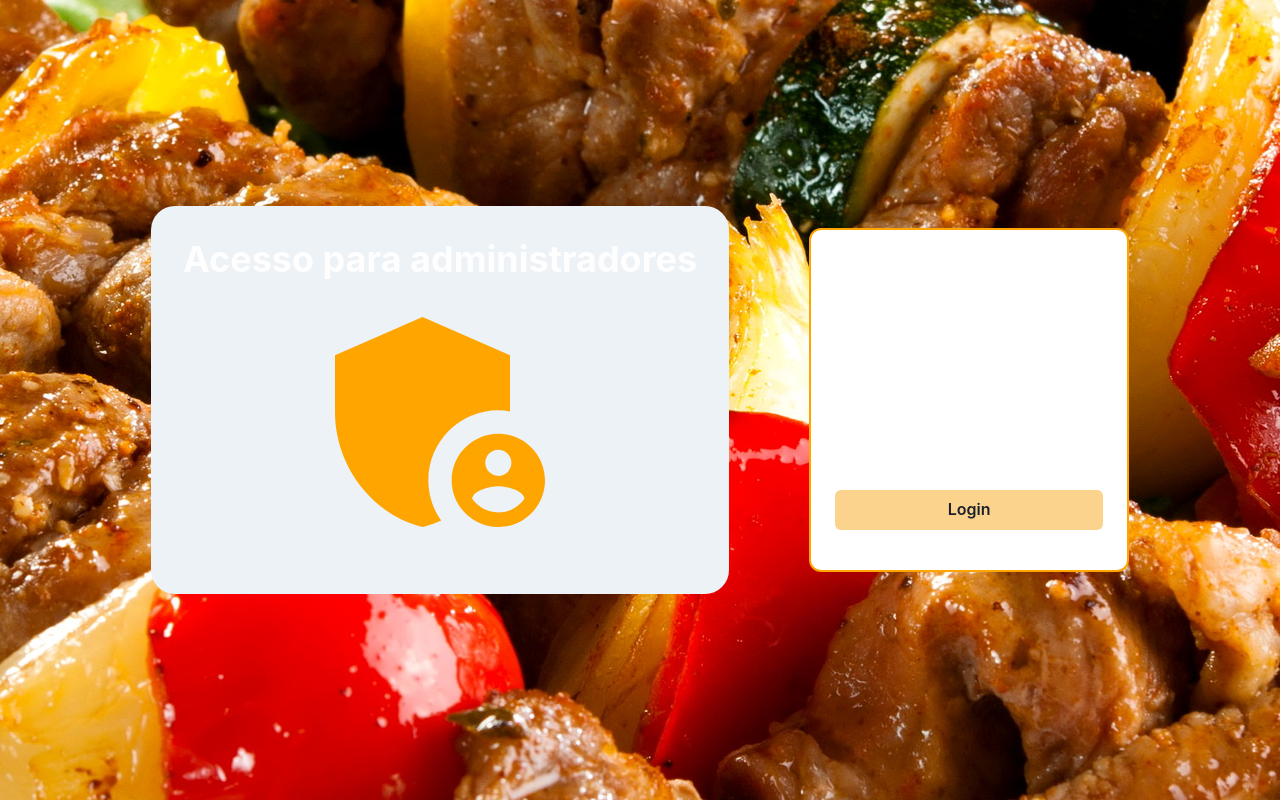
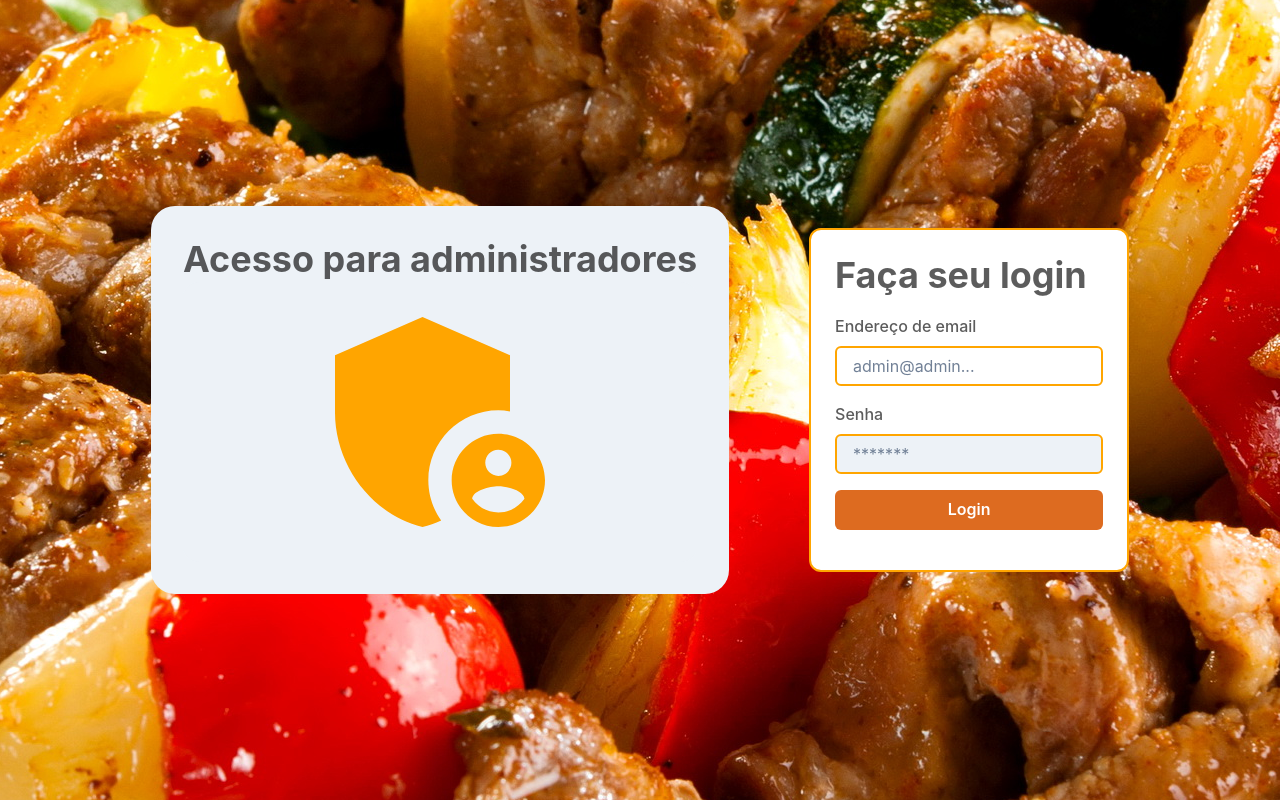
Before and after one commit to xFabriicioJS/chuleta-quentev2, a React (Create React App) app in the folder frontend/: page /login/admin in a window 1280 px wide. Built offline with nearby package versions, Linux system fonts and the light colour scheme.

Commit message:
diversas correções

```diff
--- a/frontend/src/components/pages/Homepage.jsx
+++ b/frontend/src/components/pages/Homepage.jsx
@@ -23,20 +23,21 @@ function Homepage() {
   return (
 
     <Box
-      // backgroundImage={background}
-      // backgroundRepeat="no-repeat"
-      // backgroundPosition="center"
-      // background="cover"
-      // backdropFilter="blur(10px) hue-rotate(90deg)"
-      // zIndex="unset"
-      // width="100%"
-      // minH="300vh"
-      // height="100%"
-    >
+      backgroundImage={background}
+      backgroundRepeat="no-repeat"
+      backgroundPosition="center"
+      background="cover"
+      backdropFilter="blur(10px) hue-rotate(90deg)"
+      zIndex="-1"
+      width={["100%", "100%", "100%", "100%"]}
+      height="fit-content"
+      minHeight="100vh"
+>
       <Header />
       <Box w="900px" h="480px" m="20px auto">
         <Slides />
-        <Box w="100%" textAlign="center">
+      </Box>
+      <Box w="100%" textAlign="center">
           <Heading
             m="40px auto"
             bgColor="whiteAlpha.700"
@@ -48,15 +49,14 @@ function Homepage() {
           >
             Destaques
           </Heading>
-        </Box>
-        <Grid templateColumns='repeat(3, 1fr)' gap={6}>
+          <Grid templateColumns='repeat(3, 1fr)' gap={6}>
           {produtos.map((produto)=> {
             return(
             <Card produto={produto}/>
             )
           })}
        </Grid>
-      </Box>
+        </Box>
     </Box>
   );
 }
--- a/frontend/src/components/pages/admin/AdminReservas.jsx
+++ b/frontend/src/components/pages/admin/AdminReservas.jsx
@@ -21,20 +21,25 @@ import background from "../../../images/produtos.jpg";
 
 import ReservasService from "../../../services/ReservasService";
 import { useNavigate } from "react-router-dom";
+import AuthService from "../../../services/AuthService";
 
 function AdminReservas() {
   const [reservas, setReservas] = useState([""]);
+  const [currentUser, setCurrentUser] = useState(null);
+
   let navigate = useNavigate();
 
   //fazendo requisição para api para listar todas as reservas
   useEffect(() => {
-    let usuario = localStorage.getItem("usuario");
-    if (usuario && usuario.roles[0] == "ROLE_ADMIN") {
+    let user = AuthService.getCurrentUser();
+    setCurrentUser(user);
+
+    if (currentUser && currentUser.roles[0] == "ROLE_ADMIN") {
       ReservasService.findAllReservas().then((response) =>
         setReservas(response.data)
       );
     } else {
-      navigate("/login/admin");
+      console.log('teste');
     }
   }, []);
 
--- a/frontend/src/components/pages/login/LoginAdmin.jsx
+++ b/frontend/src/components/pages/login/LoginAdmin.jsx
@@ -21,10 +21,10 @@ import { useEffect } from "react";
 
 export default function App() {
 
-
   useEffect(()=>{
     let user = JSON.parse(localStorage.getItem('usuario'));
     if(user?.roles[0] === 'ROLE_ADMIN'){
+      console.log('teste');
       navigate('/admin');
     }
   },[])
@@ -53,7 +53,7 @@ export default function App() {
             navigate("/admin");
           }else{
             setMessage("Você não tem acesso aos recursos de administrador.")
-            localStorage.removeItem("usuario");
+            // localStorage.removeItem("usuario");
           }
         },
         (error) =>{
@@ -76,7 +76,9 @@ export default function App() {
       rounded="3xl"
       boxShadow="3xl"
       >
-      <Heading>
+      <Heading
+      color="blackAlpha.700"
+      >
           Acesso para administradores
       </Heading>
       <Box
@@ -98,31 +100,40 @@ export default function App() {
           <VStack spacing={4} align="flex-start">
             <Heading
             textAlign="center"
+            color="blackAlpha.700"
             >
               Faça seu login
             </Heading>
             <FormControl>
-              <FormLabel htmlFor="email">Endereço de email</FormLabel>
+              <FormLabel htmlFor="email"
+              color="blackAlpha.700"
+              >Endereço de email</FormLabel>
               <Input
                 id="email"
                 name="email"
+                color="blackAlpha.700"
                 type="email"
-                variant="filled"
+                borderWidth={2}
+                borderColor="orange"
+                variant="outline"
                 onChange={formik.handleChange}
                 value={formik.values.email}
                 placeholder="admin@admin..."
               />
             </FormControl>
             <FormControl>
-              <FormLabel htmlFor="password">Senha</FormLabel>
+              <FormLabel color="blackAlpha.700" htmlFor="password">Senha</FormLabel>
               <Input
                 id="password"
                 name="password"
+                borderWidth={2}
+                borderColor="orange"
                 type="password"
                 variant="filled"
                 onChange={formik.handleChange}
                 value={formik.values.password}
                 placeholder="*******"
+                color="blackAlpha.700"
               />
             </FormControl>
             <Button type="submit" colorScheme="orange" width="full">
--- a/frontend/src/components/reutilizable/AlertError.jsx
+++ b/frontend/src/components/reutilizable/AlertError.jsx
@@ -5,7 +5,7 @@ export default function AlertError({ message }) {
     <Box>
       <Alert status="error" borderRadius={4}>
         <AlertIcon />
-        <AlertDescription>{message}</AlertDescription>
+        <AlertDescription color={'blackAlpha.700'}>{message}</AlertDescription>
       </Alert>
     </Box>
   );
--- a/frontend/src/components/reutilizable/DrawerMenu.jsx
+++ b/frontend/src/components/reutilizable/DrawerMenu.jsx
@@ -42,7 +42,7 @@ function DrawerMenu() {
     <DrawerContent>
       <DrawerCloseButton />
       <DrawerHeader>
-      <Heading my="6">Seja muito bem-vindo</Heading>
+      <Heading my="6" color={'whiteAlpha.900'}>Seja muito bem-vindo</Heading>
       </DrawerHeader>
 
       <DrawerBody>
--- a/frontend/src/index.css
+++ b/frontend/src/index.css
@@ -3,8 +3,7 @@ body {
   font-family: -apple-system, BlinkMacSystemFont, 'Segoe UI', 'Roboto', 'Oxygen',
     'Ubuntu', 'Cantarell', 'Fira Sans', 'Droid Sans', 'Helvetica Neue',
     sans-serif;
-  -webkit-font-smoothing: antialiased;
-  -moz-osx-font-smoothing: grayscale;
+
 }
 
 code {
--- a/frontend/src/theme.js
+++ b/frontend/src/theme.js
@@ -1,10 +1,6 @@
 import { extendTheme } from "@chakra-ui/react";
 
 const theme = {
-  config: {
-    initialColorMode: "dark",
-    useSystemColorMode: true,
-  },
 
   styles: {
     global: {
@@ -15,8 +11,7 @@ const theme = {
       body: {
         fontFamily:
           "-apple-system, BlinkMacSystemFont, 'Segoe UI', 'Roboto', 'Oxygen', 'Ubuntu', 'Cantarell', 'Fira Sans', 'Droid Sans', 'Helvetica Neue',sans-serif",
-        WebkitFontSmoothing: "antialiased",
-        MozOsxFontSmoothing: "grayscale",
+          color: "blackAlpha.800"
       },
     },
   },
```
Also changed, not shown: 2 other files (tests, documents, lock files or other folders).
